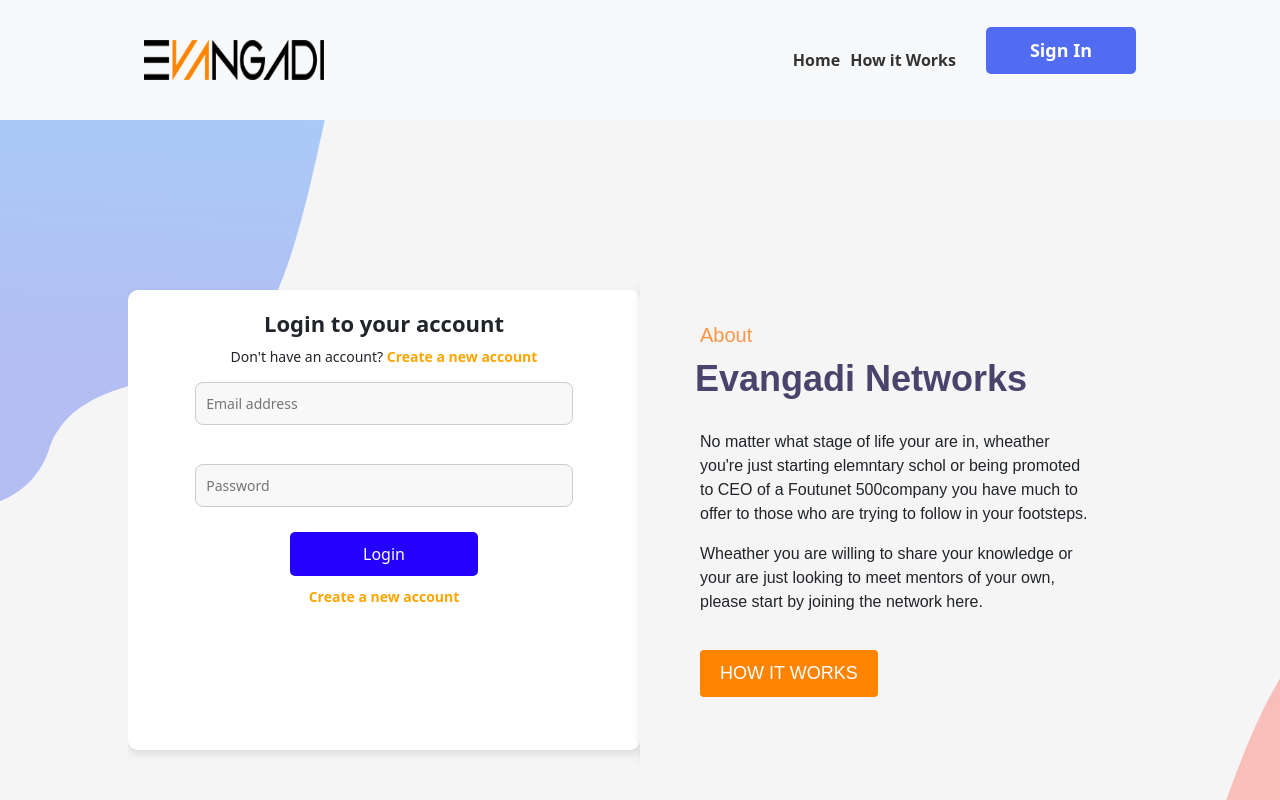
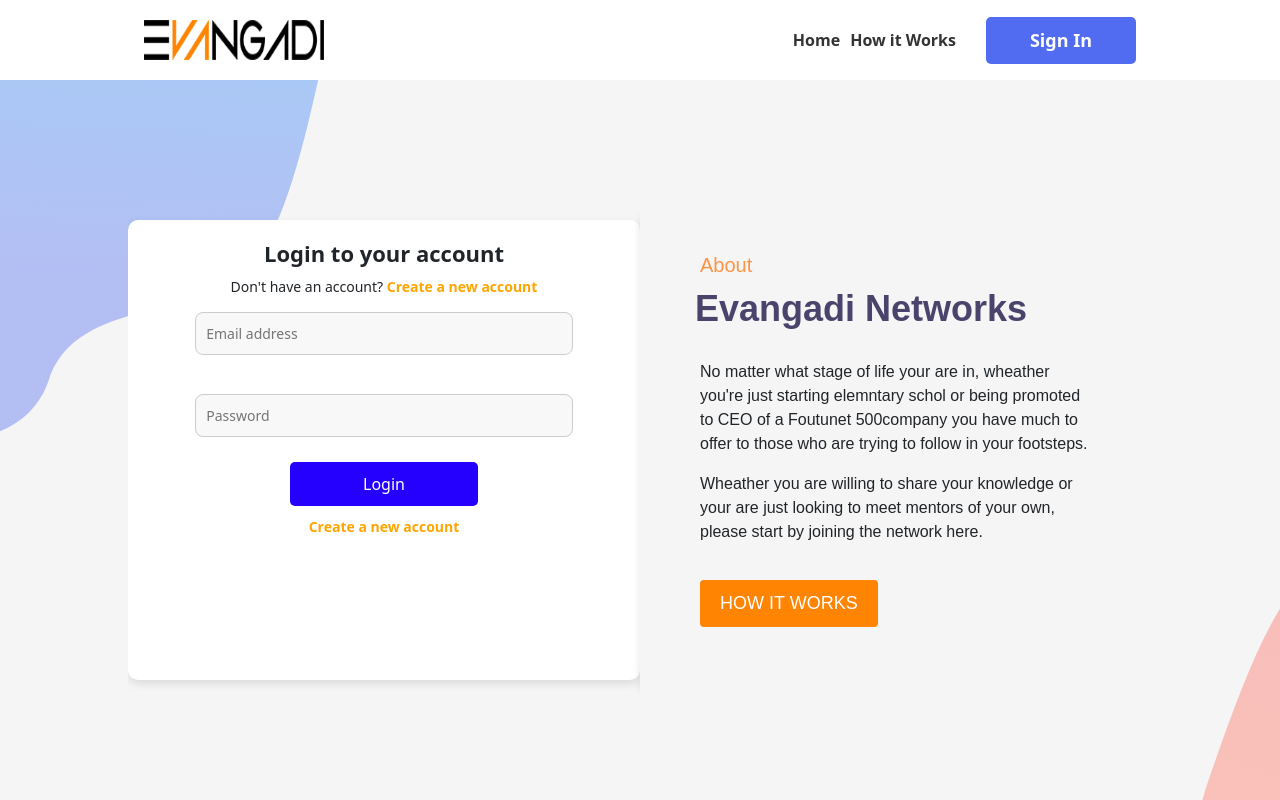
Before and after one commit to Birhanmeskel/Evangadi_Forum, a React (Vite) app in the folder frontend/: page /login in a window 1280 px wide. Shown: the top 800 px of the page. Built offline with nearby package versions, Linux system fonts and the light colour scheme.

Commit message:
css style revised

```diff
--- a/frontend/src/components/Header/Header.css
+++ b/frontend/src/components/Header/Header.css
@@ -1,10 +1,10 @@
 body {
-  padding-top: 120px;
+  padding-top: 50px;
 }
 .header {
-  height: 120px;
-  background-color: #f8f9fa;
-  padding: 15px 20px;
+  height: 80px;
+  background-color: white;
+  padding: 10px 20px;
   position: fixed;
   width: 100%;
   top: 0;
@@ -27,7 +27,7 @@
   max-width: 1200px;
 }
 .logo img {
-  /* height: 50px; */
+  height: 40px;
 }
 .nav-links {
   display: flex;
@@ -55,6 +55,7 @@
   color: white;
   border-radius: 5px;
   text-align: center;
+  margin-bottom: 0px;
 }
 .nav-btn:hover {
   background-color: #fe8402;
@@ -69,7 +70,7 @@
     display: flex;
     flex-direction: column;
     align-items: center;
-    gap: 15px;
+    gap: 10px;
     width: 100%;
   }
   .nav-btn {
```
Also changed, not shown: 1 other file (tests, documents, lock files or other folders).
